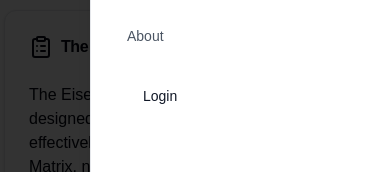
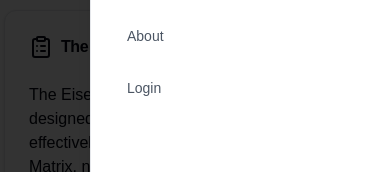
Before and after one commit to srothgan/Eisenhower-ToDo, a Next.js app: page /about in a window 390 px wide. Both pictures are taken after a click on the button "Open menu". Shown: the part 154-326 px from the top of the page. Built offline with nearby package versions, Linux system fonts and the light colour scheme; no server answers.

Commit message:
Update mobile Navbar

```diff
--- a/components/Navbar.tsx
+++ b/components/Navbar.tsx
@@ -90,8 +90,12 @@
                       Logout
                     </Button>
                   ):(
-                  <Link href="/signin" className="text-gray-600 hover:text-gray-900 px-3 py-2 rounded-md text-sm font-medium transition-colors">
-                    <Button variant="link">Login</Button>
+                  <Link
+                    href="/signin"
+                    className="text-gray-600 hover:text-gray-900 px-3 py-2 rounded-md text-sm font-medium transition-colors"
+                    onClick={() => setIsOpen(false)}
+                    >
+                    Login
                   </Link>
                 )}
                 </div>
```
